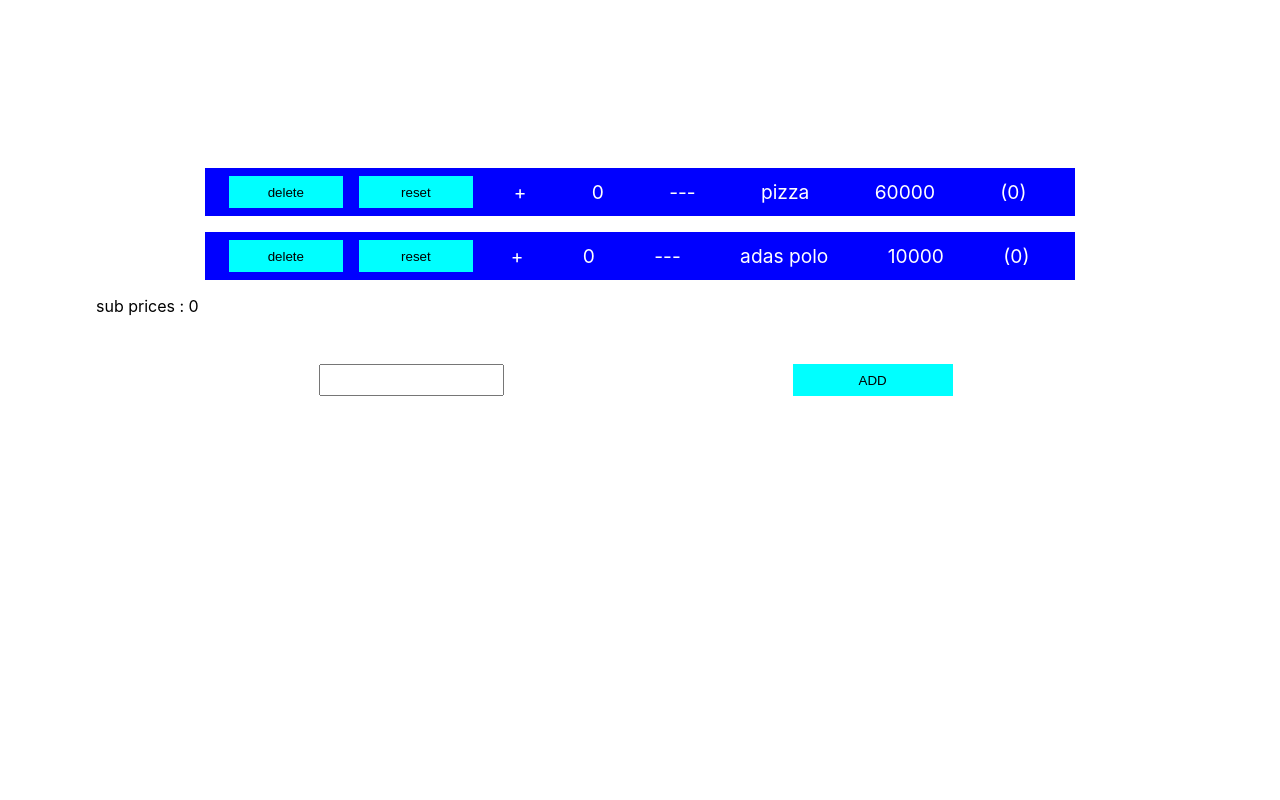
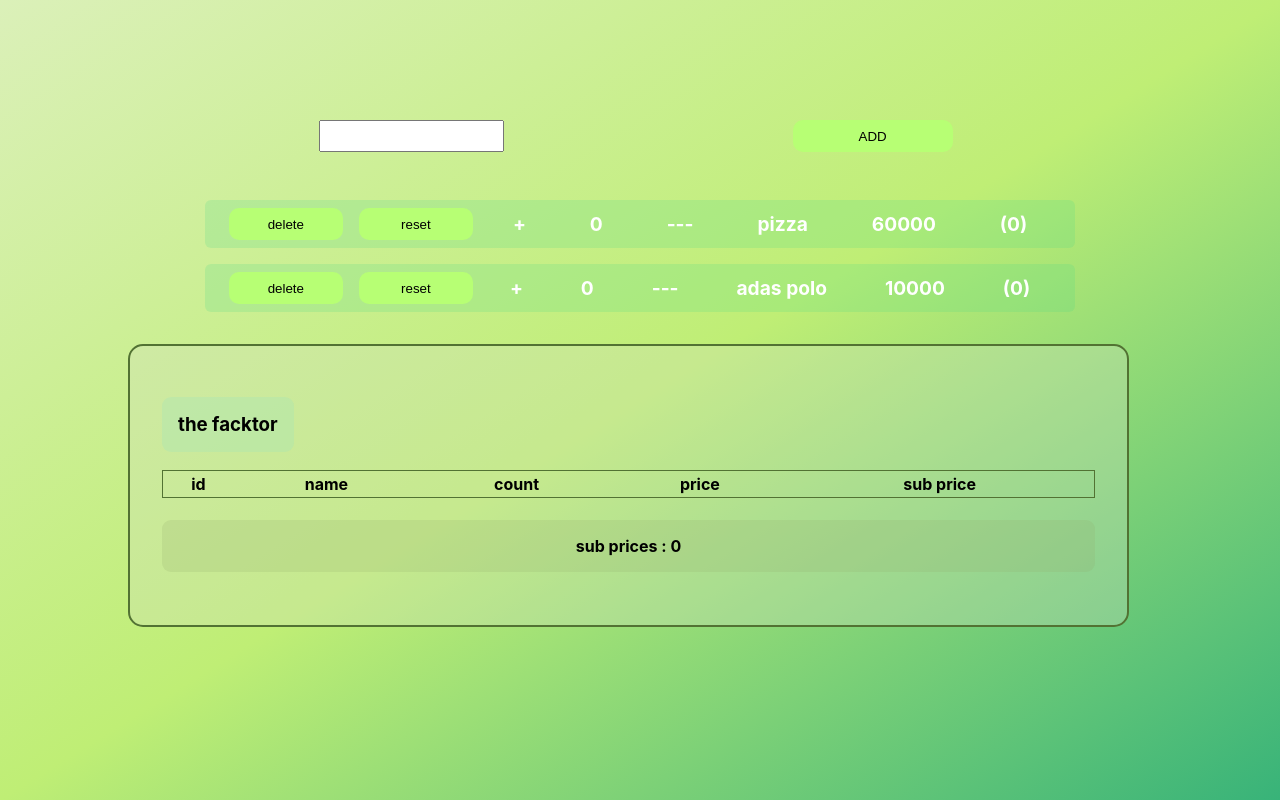
Before and after one commit to mohammadshayei/intership_counter, a React (Create React App) app: page / in a window 1280 px wide. Built offline with nearby package versions, Linux system fonts and the light colour scheme.

Commit message:
colorize the view

```diff
--- a/src/App.css
+++ b/src/App.css
@@ -1,4 +1,4 @@
 .app-container {
   width: 100vw;
-  height: 100vh;
+  background-image: linear-gradient(to bottom right,rgb(219, 240, 185) , rgb(191, 238, 117),rgb(56, 179, 121))
 }
--- a/src/components/BodyContainer/BodyContainer.css
+++ b/src/components/BodyContainer/BodyContainer.css
@@ -1,5 +1,5 @@
 .body-container{
-    height: calc(100% - 4.5rem);
+    /* height: calc(100% - 4.5rem); */
     padding: 3rem 4rem;
     box-sizing: border-box;
     overflow-y: auto ;
--- a/src/components/BodyContainer/BodyContainer.js
+++ b/src/components/BodyContainer/BodyContainer.js
@@ -9,14 +9,14 @@ const BodyContainer = (props) => {
   }
   return (
     <div className="body-container">
+      <div className='add-container' >
+        <input value={inputValue} onChange={onChange} />
+        <Button onClick={()=>props.onAddButtonHandler(inputValue)}  title='ADD' />
+      </div>
       <ItemsContainer
         onResetButtonHandler={props.onResetButtonHandler}
         onDeleteButtonHandler={props.onDeleteButtonHandler}
       />
-      <div className='add-container' >
-        <input value={inputValue} onChange={onChange} />
-        <Button onClick={()=>props.onAddButtonHandler(inputValue)}  title='ADD' />
-      </div>
     </div>
   );
 };
--- a/src/components/ChangeCountContainer/ChangeCountContainer.css
+++ b/src/components/ChangeCountContainer/ChangeCountContainer.css
@@ -6,5 +6,6 @@
   align-items: center;
   user-select: none;
   font-size: 1.2rem;
+  font-weight: bold;
   cursor: pointer;
 }
--- a/src/components/ItemsContainer/Item/Item.css
+++ b/src/components/ItemsContainer/Item/Item.css
@@ -2,10 +2,11 @@
     width: 80%;
     margin-left: 10%;
     height: 3rem;
-    background-color: blue;
+    background-color: rgba(76, 212, 133, 0.2);
     display: flex;
     align-items: center;
     padding: 0rem 1rem;
     box-sizing: border-box;
     margin-top: 1rem;
+    border-radius: 6px;
 }
--- a/src/components/ItemsContainer/ItemsContainer.css
+++ b/src/components/ItemsContainer/ItemsContainer.css
@@ -3,3 +3,37 @@
     box-sizing: border-box;
     padding: 2rem;
 }
+.factor-container{
+    width: 92%;
+    box-sizing: border-box;
+    padding: 2rem;
+    margin: 2rem;
+    border: 2px solid rgb(82, 114, 51);
+    border-radius: 15px;
+    background-color: rgba(211, 223, 200, 0.3);
+}
+.factor-title{
+    background-color: rgba(135, 222, 200, 0.2);
+    box-sizing: border-box;
+    padding: 1rem;
+    display: inline-block;
+    border-radius: 9px;
+}
+
+.item-container-sub-prices{
+    background-color: rgba(146, 172, 104, 0.2);
+    box-sizing: border-box;
+    padding: 1rem;
+    border-radius: 9px;
+    text-align: center;
+}
+
+.item-container-table{
+    width: 100%;
+    border:1px solid rgb(82, 114, 51)
+}
+
+.item-container-table td {
+    border: 1px solid rgb(6, 83, 64);
+    background-color: rgba(231, 247, 215, 0.288);
+}
--- a/src/components/ItemsContainer/ItemsContainer.js
+++ b/src/components/ItemsContainer/ItemsContainer.js
@@ -18,9 +18,8 @@ const ItemsContainer = (props) => {
     console.log('items countainer -> use effect', dataFood);
   }, [counter.dataFood]);
 
-
-
   return (
+    <div>
       <div className="ItemsContainer">
         {counter.dataFood.map((food) => {
           return (
@@ -36,22 +35,35 @@ const ItemsContainer = (props) => {
         })}
 
         {/* {dataFood.length === 2 && <h2>hello seyed</h2>} */}
-      <p>sub prices : {subprices}</p>
-      {dataFood.map(food =>{
-        if(food.count > 0){
+
+        <div className="factor-container">
+          <h3 className="factor-title">the facktor</h3>
+          <table className="item-container-table">
+            <tr>
+              <th>id</th>
+              <th>name</th>
+              <th>count</th>
+              <th>price</th>
+              <th>sub price</th>
+            </tr>
+            {dataFood.map(food => {
+              if (food.count > 0) {
                 return (
-            <p>
-          <span>id: {food.id}</span>
-          <span>/  name: {food.name}</span>
-          <span>/  count: {food.count}</span>
-          <span>/  price: {food.price}</span>
-          <span>/  sub price: {food.price * food.count}</span>
-        </p>
+                  <tr>
+                    <td>{food.id}</td>
+                    <td>{food.name}</td>
+                    <td>{food.count}</td>
+                    <td>{food.price}</td>
+                    <td>{food.price * food.count}</td>
+                  </tr>
                 )
               }
             }
             )}
-      {console.log('end:', dataFood)}
+          </table>
+          <h4 className="item-container-sub-prices">sub prices : {subprices}</h4>
+        </div>
+      </div>
     </div>
   );
 };
--- a/src/components/UI/Button/Button.css
+++ b/src/components/UI/Button/Button.css
@@ -1,9 +1,10 @@
 .button-container{
     width: 10rem;
     height: 2rem;
-    background-color: aqua;
+    background-color: rgb(183, 255, 116);
     border: none;
     outline: none;
     box-shadow: none;
     margin: 0 .5rem;
+    border-radius: 10px;
 }
```
Lines whose indentation alone changed are shown as unchanged.
